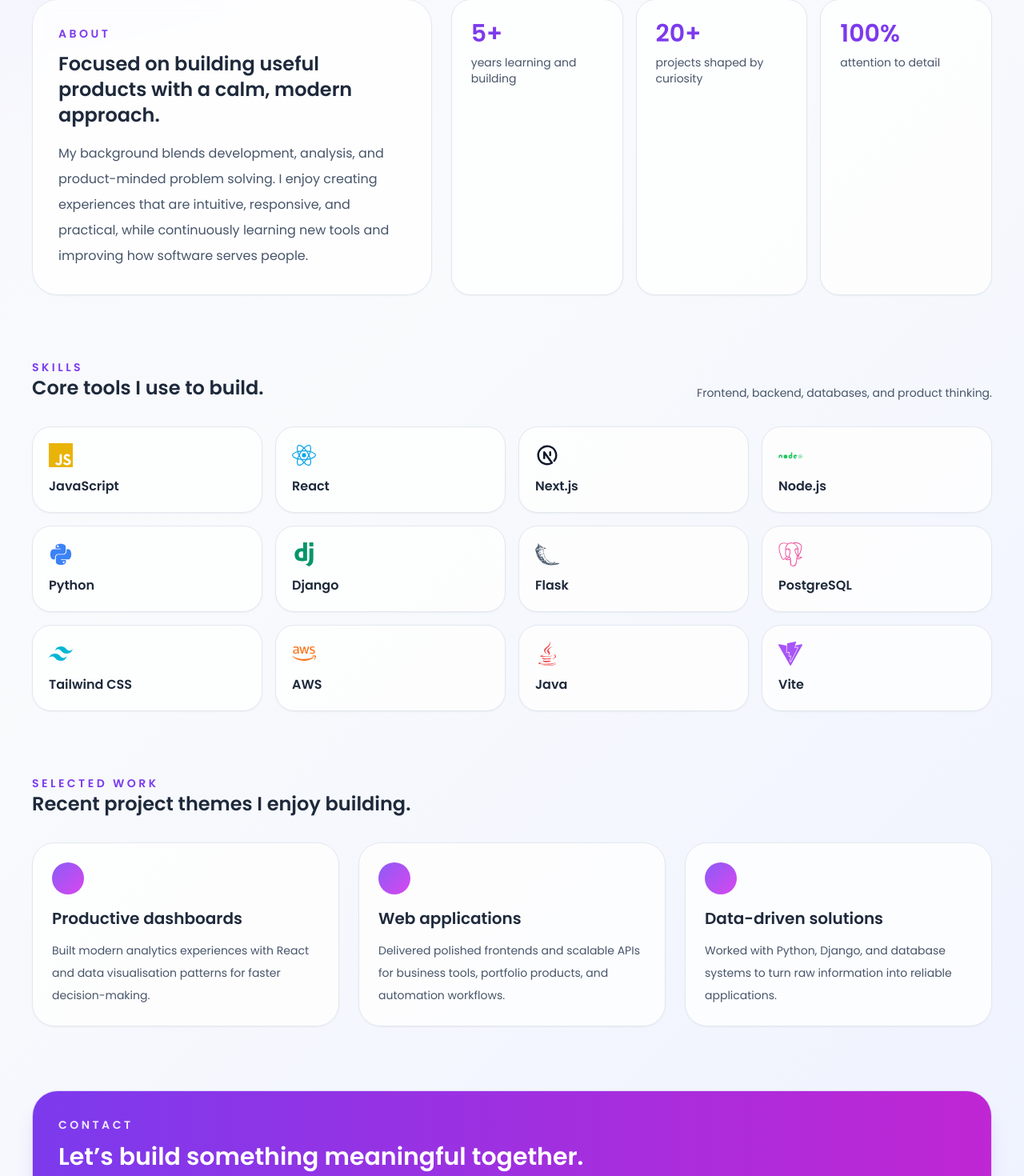
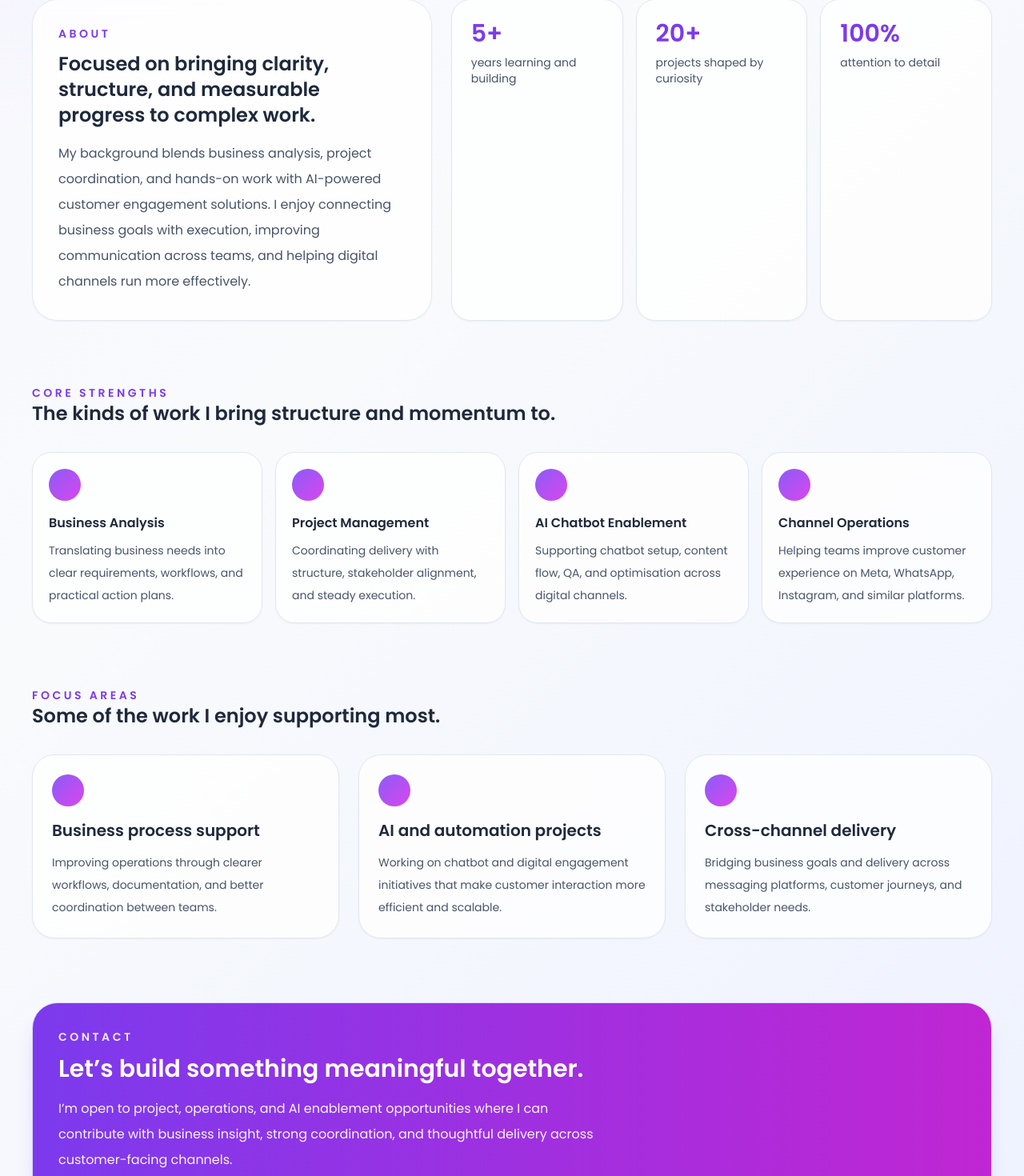
Before and after one commit to godwin8030/gsvportfolio, a Next.js app: page / in a window 1280 px wide. Shown: the part 801-2271 px from the top of the page at 80% size. Built offline with nearby package versions, Linux system fonts and the light colour scheme.

Commit message:
updated info

```diff
--- a/pages/index.js
+++ b/pages/index.js
@@ -1,6 +1,6 @@
 import Head from 'next/head'
 import Image from 'next/image'
-import { useState } from 'react'
+import { useEffect, useState } from 'react'
 import {
   AiFillGithub,
   AiFillInstagram,
@@ -8,45 +8,60 @@ import {
   AiFillTwitterCircle
 } from 'react-icons/ai'
 import { BsFillMoonStarsFill, BsFillSunFill } from 'react-icons/bs'
-import { FaAws, FaJava, FaPython, FaReact } from 'react-icons/fa'
-import { DiNodejs } from 'react-icons/di'
-import { SiDjango, SiFlask, SiJavascript, SiPostgresql, SiTailwindcss, SiVite } from 'react-icons/si'
-import { TbBrandNextjs } from 'react-icons/tb'
 import profile from '../assets/profile.png'
 import avatar from '../assets/profile.svg'
 
-const skills = [
-  { name: 'JavaScript', icon: SiJavascript, color: 'text-yellow-500' },
-  { name: 'React', icon: FaReact, color: 'text-sky-500' },
-  { name: 'Next.js', icon: TbBrandNextjs, color: 'text-slate-900 dark:text-white' },
-  { name: 'Node.js', icon: DiNodejs, color: 'text-green-500' },
-  { name: 'Python', icon: FaPython, color: 'text-blue-500' },
-  { name: 'Django', icon: SiDjango, color: 'text-emerald-600' },
-  { name: 'Flask', icon: SiFlask, color: 'text-slate-600 dark:text-slate-300' },
-  { name: 'PostgreSQL', icon: SiPostgresql, color: 'text-pink-500' },
-  { name: 'Tailwind CSS', icon: SiTailwindcss, color: 'text-cyan-500' },
-  { name: 'AWS', icon: FaAws, color: 'text-orange-500' },
-  { name: 'Java', icon: FaJava, color: 'text-red-500' },
-  { name: 'Vite', icon: SiVite, color: 'text-purple-500' }
+const strengths = [
+  {
+    name: 'Business Analysis',
+    blurb: 'Translating business needs into clear requirements, workflows, and practical action plans.'
+  },
+  {
+    name: 'Project Management',
+    blurb: 'Coordinating delivery with structure, stakeholder alignment, and steady execution.'
+  },
+  {
+    name: 'AI Chatbot Enablement',
+    blurb: 'Supporting chatbot setup, content flow, QA, and optimisation across digital channels.'
+  },
+  {
+    name: 'Channel Operations',
+    blurb: 'Helping teams improve customer experience on Meta, WhatsApp, Instagram, and similar platforms.'
+  }
 ]
 
-const projects = [
+const focusAreas = [
   {
-    title: 'Productive dashboards',
-    blurb: 'Built modern analytics experiences with React and data visualisation patterns for faster decision-making.'
+    title: 'Business process support',
+    blurb: 'Improving operations through clearer workflows, documentation, and better coordination between teams.'
   },
   {
-    title: 'Web applications',
-    blurb: 'Delivered polished frontends and scalable APIs for business tools, portfolio products, and automation workflows.'
+    title: 'AI and automation projects',
+    blurb: 'Working on chatbot and digital engagement initiatives that make customer interaction more efficient and scalable.'
   },
   {
-    title: 'Data-driven solutions',
-    blurb: 'Worked with Python, Django, and database systems to turn raw information into reliable applications.'
+    title: 'Cross-channel delivery',
+    blurb: 'Bridging business goals and delivery across messaging platforms, customer journeys, and stakeholder needs.'
   }
 ]
 
 export default function Home() {
   const [darkMode, setDarkMode] = useState(false)
+
+  useEffect(() => {
+    const savedTheme = window.localStorage.getItem('theme')
+    const prefersDark = window.matchMedia('(prefers-color-scheme: dark)').matches
+
+    if (savedTheme === 'dark' || (!savedTheme && prefersDark)) {
+      setDarkMode(true)
+    }
+  }, [])
+
+  useEffect(() => {
+    document.documentElement.classList.toggle('dark', darkMode)
+    document.documentElement.style.colorScheme = darkMode ? 'dark' : 'light'
+    window.localStorage.setItem('theme', darkMode ? 'dark' : 'light')
+  }, [darkMode])
 
   function toggleDarkMode() {
     setDarkMode(!darkMode)
@@ -55,8 +70,8 @@ export default function Home() {
   return (
     <div className={darkMode ? 'dark' : ''}>
       <Head>
-        <title>Godwin Shibu | Software Developer & Analyst</title>
-        <meta name="description" content="Godwin Shibu is a software developer and analyst focused on building practical web products and data-driven experiences." />
+        <title>Godwin Shibu | Business Analyst & Project Manager</title>
+        <meta name="description" content="Godwin Shibu is a business analyst and project manager focused on AI chatbot enablement and digital channel operations." />
         <meta name="viewport" content="width=device-width, initial-scale=1" />
         <link rel="icon" href="/favicon.ico" />
       </Head>
@@ -91,7 +106,7 @@ export default function Home() {
           <div className="grid items-center gap-10 lg:grid-cols-[1.1fr_0.9fr]">
             <div className="space-y-6">
               <span className="inline-flex rounded-full border border-violet-200 bg-violet-50 px-3 py-1 text-sm font-medium text-violet-700 dark:border-violet-900 dark:bg-violet-950/60 dark:text-violet-300">
-                Available for freelance and full-time opportunities
+                Business Analyst • Project Manager • AI Chatbot Operations
               </span>
 
               <div className="space-y-4">
@@ -99,10 +114,10 @@ export default function Home() {
                   Hi, I’m <span className="text-violet-600 dark:text-violet-400">Godwin Shibu</span>.
                 </h1>
                 <h2 className="text-xl font-medium text-slate-600 dark:text-slate-300 sm:text-2xl">
-                  Software developer and analyst focused on creating practical web apps, thoughtful interfaces, and dependable digital experiences.
+                  I help teams turn business needs into clear delivery plans, better customer experiences, and practical AI-powered solutions.
                 </h2>
                 <p className="max-w-2xl text-base leading-8 text-slate-600 dark:text-slate-300 sm:text-lg">
-                  I’m a developer who enjoys turning ideas into clean products with a strong mix of frontend craft, backend logic, and analytical thinking. Whether I’m building a web app, dashboard, or workflow tool, I care about usability, performance, and clarity.
+                  I work primarily in business analysis, project coordination, and AI chatbot enablement across digital channels such as Meta, WhatsApp, and Instagram. My focus is on bringing structure to complex work, improving workflows, and supporting customer-facing operations with clarity and consistency.
                 </p>
               </div>
 
@@ -135,9 +150,9 @@ export default function Home() {
           <div className="grid gap-6 lg:grid-cols-[0.85fr_1.15fr]">
             <div className="rounded-[2rem] border border-slate-200 bg-white/80 p-8 shadow-sm backdrop-blur dark:border-slate-800 dark:bg-slate-900/70">
               <p className="text-sm font-semibold uppercase tracking-[0.25em] text-violet-600 dark:text-violet-400">About</p>
-              <h3 className="mt-3 text-2xl font-semibold">Focused on building useful products with a calm, modern approach.</h3>
+              <h3 className="mt-3 text-2xl font-semibold">Focused on bringing clarity, structure, and measurable progress to complex work.</h3>
               <p className="mt-4 text-base leading-8 text-slate-600 dark:text-slate-300">
-                My background blends development, analysis, and product-minded problem solving. I enjoy creating experiences that are intuitive, responsive, and practical, while continuously learning new tools and improving how software serves people.
+                My background blends business analysis, project coordination, and hands-on work with AI-powered customer engagement solutions. I enjoy connecting business goals with execution, improving communication across teams, and helping digital channels run more effectively.
               </p>
             </div>
 
@@ -159,17 +174,17 @@ export default function Home() {
         <section id="skills" className="mx-auto max-w-7xl px-6 pb-20 sm:px-8 lg:px-10">
           <div className="mb-8 flex flex-col gap-2 sm:flex-row sm:items-end sm:justify-between">
             <div>
-              <p className="text-sm font-semibold uppercase tracking-[0.25em] text-violet-600 dark:text-violet-400">Skills</p>
-              <h3 className="text-2xl font-semibold">Core tools I use to build.</h3>
+              <p className="text-sm font-semibold uppercase tracking-[0.25em] text-violet-600 dark:text-violet-400">Core strengths</p>
+              <h3 className="text-2xl font-semibold">The kinds of work I bring structure and momentum to.</h3>
             </div>
-            <p className="text-sm text-slate-600 dark:text-slate-300">Frontend, backend, databases, and product thinking.</p>
           </div>
 
           <div className="grid gap-4 sm:grid-cols-2 lg:grid-cols-4">
-            {skills.map(({ name, icon: Icon, color }) => (
+            {strengths.map(({ name, blurb }) => (
               <div key={name} className="rounded-[1.5rem] border border-slate-200 bg-white/80 p-5 shadow-sm transition hover:-translate-y-1 hover:shadow-md dark:border-slate-800 dark:bg-slate-900/70">
-                <Icon className={`text-3xl ${color}`} />
-                <p className="mt-3 font-semibold">{name}</p>
+                <div className="mb-4 h-10 w-10 rounded-full bg-gradient-to-br from-violet-500 to-fuchsia-500" />
+                <p className="font-semibold">{name}</p>
+                <p className="mt-2 text-sm leading-7 text-slate-600 dark:text-slate-300">{blurb}</p>
               </div>
             ))}
           </div>
@@ -178,13 +193,13 @@ export default function Home() {
         <section id="projects" className="mx-auto max-w-7xl px-6 pb-20 sm:px-8 lg:px-10">
           <div className="mb-8 flex flex-col gap-2 sm:flex-row sm:items-end sm:justify-between">
             <div>
-              <p className="text-sm font-semibold uppercase tracking-[0.25em] text-violet-600 dark:text-violet-400">Selected work</p>
-              <h3 className="text-2xl font-semibold">Recent project themes I enjoy building.</h3>
+              <p className="text-sm font-semibold uppercase tracking-[0.25em] text-violet-600 dark:text-violet-400">Focus areas</p>
+              <h3 className="text-2xl font-semibold">Some of the work I enjoy supporting most.</h3>
             </div>
           </div>
 
           <div className="grid gap-6 lg:grid-cols-3">
-            {projects.map((project) => (
+            {focusAreas.map((project) => (
               <div key={project.title} className="rounded-[1.75rem] border border-slate-200 bg-white/80 p-6 shadow-sm transition hover:-translate-y-1 hover:shadow-lg dark:border-slate-800 dark:bg-slate-900/70">
                 <div className="mb-4 h-10 w-10 rounded-full bg-gradient-to-br from-violet-500 to-fuchsia-500" />
                 <h4 className="text-xl font-semibold">{project.title}</h4>
@@ -199,7 +214,7 @@ export default function Home() {
             <p className="text-sm font-semibold uppercase tracking-[0.25em] text-violet-100">Contact</p>
             <h3 className="mt-3 text-2xl font-semibold sm:text-3xl">Let’s build something meaningful together.</h3>
             <p className="mt-4 max-w-2xl text-base leading-8 text-violet-50">
-              I’m open to collaborations, freelance opportunities, and full-time roles where I can contribute with clean code, thoughtful design, and analytical problem-solving.
+              I’m open to project, operations, and AI enablement opportunities where I can contribute with business insight, strong coordination, and thoughtful delivery across customer-facing channels.
             </p>
             <div className="mt-6 flex flex-wrap gap-3">
               <a href="mailto:godwinshibum@gmail.com" className="rounded-full bg-white px-5 py-3 text-sm font-semibold text-violet-700 transition hover:-translate-y-0.5">
```
